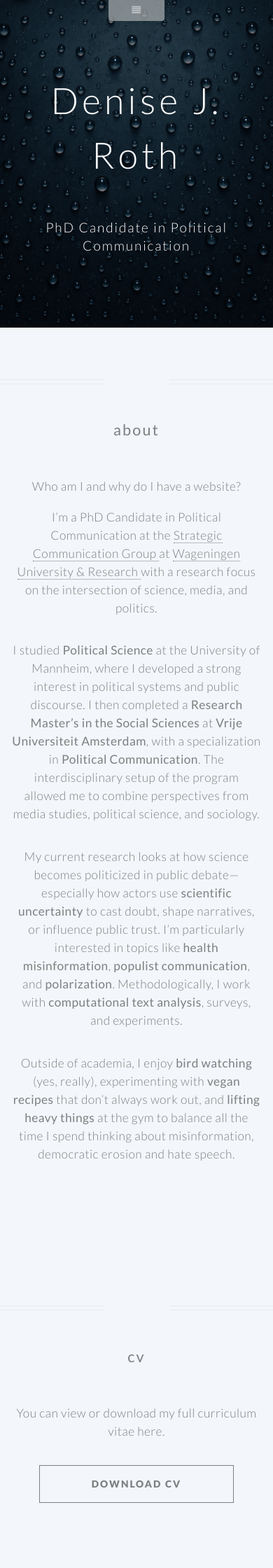
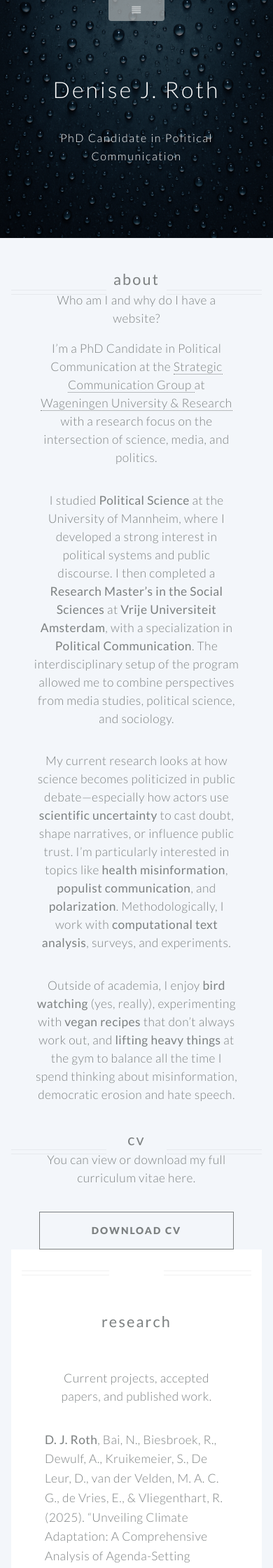
Before and after one commit to denisejroth/denisejroth.github.io, a Jekyll site: the page built from index.md, in a window 390 px wide. Shown: the top 2240 px of the page at 70% size. Built offline with Jekyll 4.4.1, drawn with Linux system fonts in a browser that asks for light colours.

Commit message:
Update custom.css

```diff
--- a/css/custom.css
+++ b/css/custom.css
@@ -38,3 +38,51 @@ footer#footer ul.icons li a.icon[class*="fa-"] {
   background: transparent !important;
   color: inherit !important;
 }
+
+
+/* =========================
+   MOBILE FIX KIT (<= 740px)
+   ========================= */
+@media (max-width: 740px) {
+  #banner {
+    background-attachment: scroll !important;
+    background-position: center center !important;
+    background-size: cover !important;
+  }
+  #banner .inner h2 {
+    font-size: 2rem !important;
+  }
+  #banner .inner p {
+    font-size: 1rem !important;
+  }
+
+  .special.container,
+  .wrapper.style3.container.special,
+  #research .special.container {
+    max-width: 92vw !important;
+    margin: 0 auto !important;
+    padding: 0 4vw !important;
+  }
+
+  #nav ul {
+    display: flex;
+    flex-wrap: wrap;
+    gap: 0.35rem 0.75rem;
+    justify-content: center;
+  }
+
+  #footer .icons li a.icon {
+    width: 64px !important;
+    height: 64px !important;
+  }
+
+  #footer .icons li a.icon img {
+    width: 36px !important;
+    height: 36px !important;
+  }
+
+  img {
+    max-width: 100%;
+    height: auto;
+  }
+}
```
